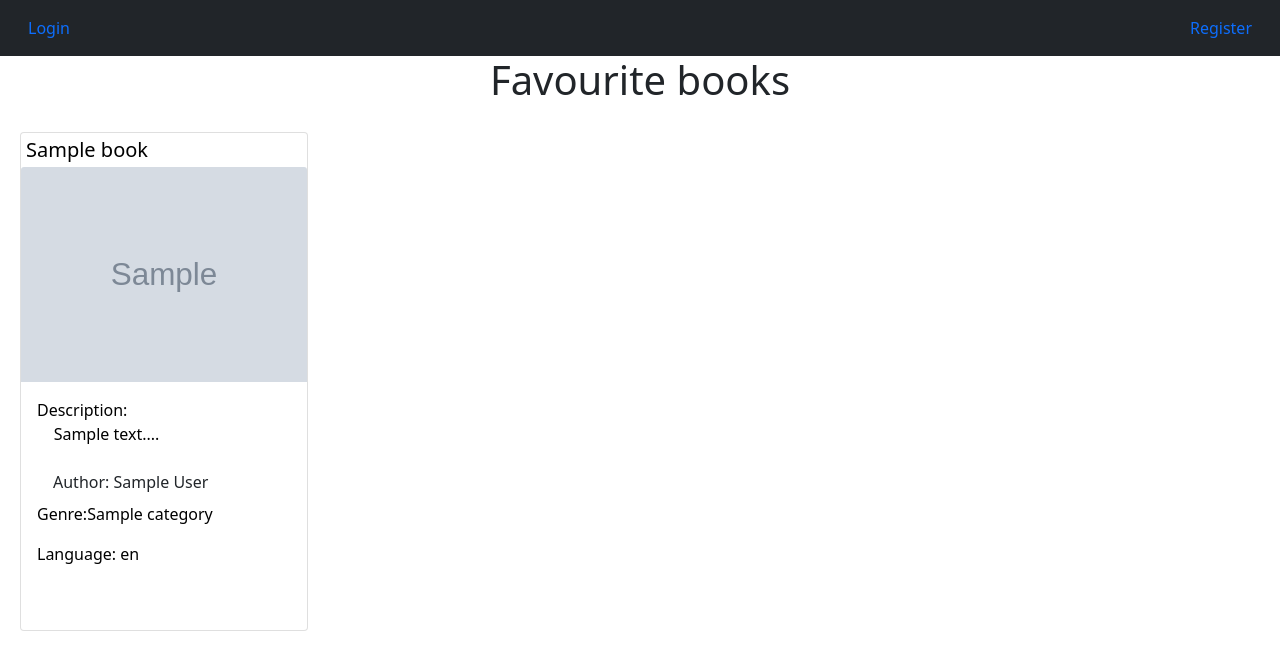
After one commit to vstefan22/Library-site, a Django app: template library_app/templates/library_app/favourite_books.html in a window 1280 px wide. The commit adds this page. Shown: the top 670 px of the page. Run offline with Django 3.2, Linux system fonts and the light colour scheme; the template is opened without the code that fills it: most values are stand-ins (such as "Sample title", 1, 10 or a date in 2020); grey boxes marked "Sample" are stand-in pictures.

Commit message:
new features
few small changes

```diff
--- a/library_app/templates/library_app/base.html
+++ b/library_app/templates/library_app/base.html
@@ -26,6 +26,9 @@
                     <li class="nav-item">
                         <a class="nav-link" href="{%url 'addBook'%}">Add book</a>
                     </li>
+                    <li class="nav-item">
+                        <a class="nav-link" href="{% url 'favourite_books'%}" tabindex="-1">Favourite books</a>
+                    </li>
                 </ul>
 
                 <!--Search-->
@@ -41,6 +44,7 @@
 
                 <li class="nav-item">
                     <a class="nav-link" href="{% url 'profile'%}" tabindex="-1">Profile</a>
+                </li>
 
                 <li class="nav-item">
                     <a class="nav-link" href="{% url 'new_followers' %}">New followers</a>
--- /dev/null
+++ b/library_app/templates/library_app/favourite_books.html
@@ -0,0 +1,50 @@
+{%extends 'library_app/base.html'%}
+
+<!DOCTYPE html>
+<html lang="en">
+
+<head>
+    <meta charset="UTF-8">
+    <meta http-equiv="X-UA-Compatible" content="IE=edge">
+    <meta name="viewport" content="width=device-width, initial-scale=1.0">
+    <title>Library | Saved books</title>
+</head>
+
+<body>
+
+    {%block content%}
+    <h1 style="text-align: center;">Favourite books</h1>
+    <div class="row">
+        {% for book in favourite_books %}
+
+        <div class="col-sm-2" style="margin: 20px;">
+            <a href="{% url 'book' book.book.title %}" class="text-decoration-none" style="color: black;">
+                <div class="card text-reset" style="width: 18rem;">
+
+                    <h5 class="card-title" style="margin: 5px;">{{book.book.title}}</h5>
+                    <img class="card-img-top" src="{{book.book.image.url}}" alt="Card image cap">
+                    <div class="card-body">
+                        <p class="card-text">Description:
+                            <br>&nbsp;&nbsp;&nbsp;&nbsp;{{book.book.description|slice:255}}...
+                        </p>
+                        <ul class="list-group list-group-flush">
+                            <li class="list-group-item">Author: {{book.book.author}}</li>
+                        </ul>
+                        <p>Genre:{{book.book.category}}</p>
+                        <p>Language: {{book.book.language}}</p>
+                    </div>
+                    <div class="card-body">
+
+                    </div>
+                </div>
+            </a>
+
+        </div>
+
+        {%endfor%}
+    </div>
+
+    {%endblock%}
+</body>
+
+</html>
--- a/library_app/templates/library_app/saved.html
+++ b/library_app/templates/library_app/saved.html
@@ -29,6 +29,7 @@
                 <div class="card text-reset" style="width: 18rem;">
 
                     <h5 class="card-title">{{i.book.title}}</h5>
+                    <img class="card-img-top" src="{{i.book.image.url}}" alt="Card image cap">
                     <div class="card-body">
                         <p class="card-text">{{i.book.description|slice:255}}...</p>
                     </div>
--- a/library_app/urls.py
+++ b/library_app/urls.py
@@ -22,6 +22,7 @@ urlpatterns = [
     path('follow/<int:pk>/', views.Follow.as_view(), name = 'follow'),
     path('new_followers', views.NewFollowers.as_view(), name = 'new_followers'),
     path('add_to_favorite/<slug:title>/', views.AddToFavourite.as_view(), name = 'add_to_favorite'),
+    path('favourite_books/', views.FavouriteBooks.as_view(), name = 'favourite_books'),
 
     # User account urls
     path('profile/', views.Profile.as_view(), name = 'profile'),
```
Also changed, not shown: library_app/templates/library_app/add_to_favourite.html (+5 -16 lines), library_app/templates/library_app/categories.html (+25 -25 lines), library_app/views.py (+17 -4 lines).
